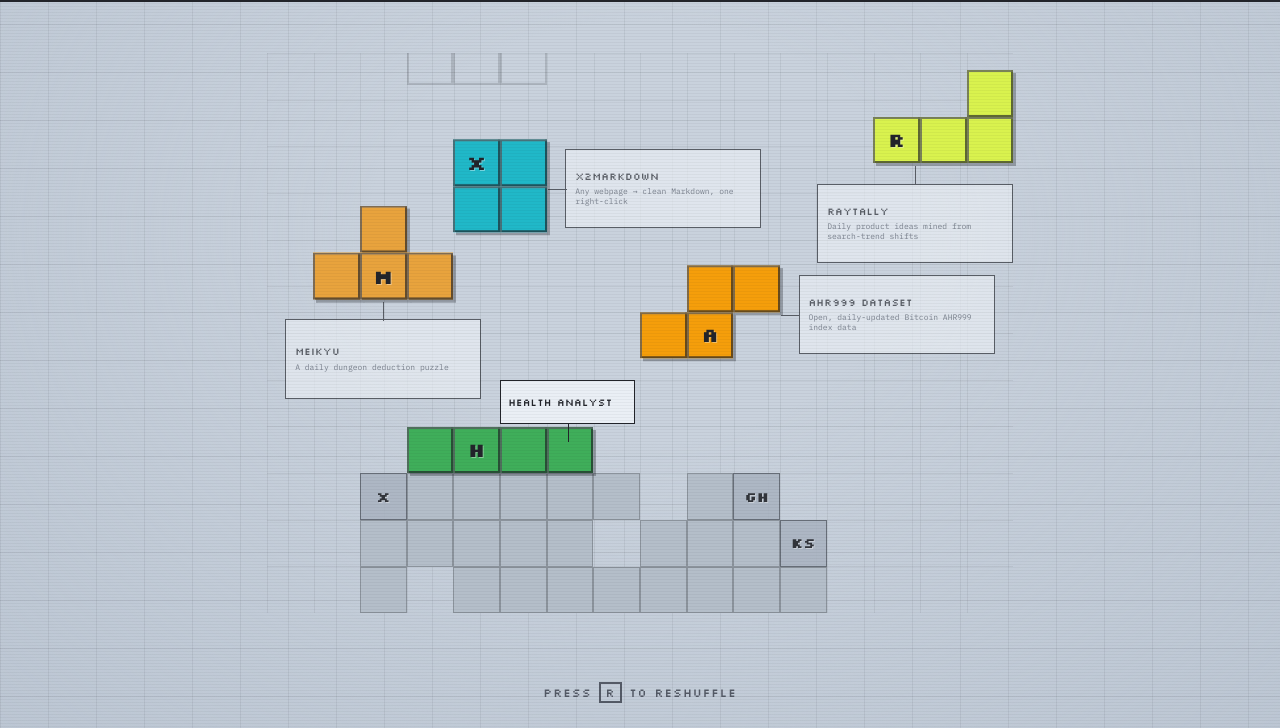
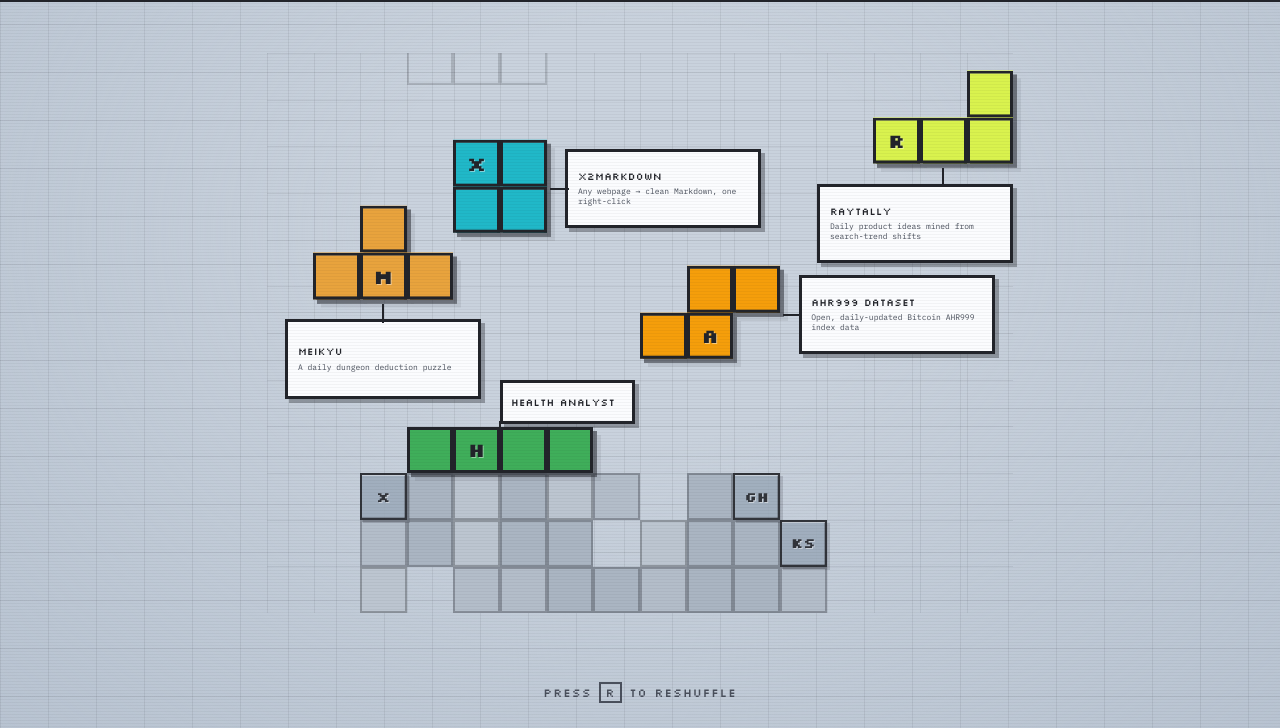
Before and after one commit to RuochenLyu/aix4u, an Astro site: page / in a window 1280 px wide. Shown: the part 72-800 px from the top of the page. Built offline with nearby package versions, Linux system fonts and the light colour scheme; Astro itself is replaced by a stand-in of ours.

Commit message:
fix(style): give light mode its weight back, and land the animations
Light mode read washed out next to the prototype: cell seams are now a
solid 3px near-black with a flat pixel bevel instead of a translucent
hairline, pieces cast a two-step hard shadow, and label cards are near
white with a 3px border and their own pixel shadow. Leader lines gained
the elbow segment. The stack varies its filler tone so it stops reading
as one flat slab.

Also fixes a real bug behind the 'why is that card half faded' mystery:
a steps(n, end) easing combined with a fill freezes one step short of the
final keyframe, so cards rested at two thirds opacity and leaders at four
fifths scale. Every stepped animation now ends on a held keyframe.

Co-Authored-By: Claude Fable 5 <noreply@anthropic.com>

```diff
--- a/src/styles/global.css
+++ b/src/styles/global.css
@@ -31,23 +31,27 @@
   --font-mono: 'IBM Plex Mono', ui-monospace, SFMono-Regular, Menlo, monospace;
 
   --bg: #c9d2dd;
-  --bg-deep: #bcc6d3;
-  --grid-line: rgba(34, 36, 42, 0.07);
+  --bg-deep: #b8c3d1;
+  --grid-line: rgba(34, 36, 42, 0.08);
   --ink: #22242a;
-  --ink-soft: #545a66;
+  --ink-soft: #4a505c;
   --outline: #22242a;
-  --seam: rgba(34, 36, 42, 0.55);
-  --bevel-light: rgba(255, 255, 255, 0.38);
-  --bevel-dark: rgba(0, 0, 0, 0.22);
-  --piece-shadow: rgba(34, 36, 42, 0.32);
+  --seam: #22242a;
+  --bevel-light: rgba(255, 255, 255, 0.45);
+  --bevel-dark: rgba(0, 0, 0, 0.24);
+  --piece-shadow: rgba(34, 36, 42, 0.45);
+  --piece-shadow-step: rgba(34, 36, 42, 0.18);
   --piece-glow: transparent;
-  --card-bg: #eaeff5;
+  --card-bg: #fbfcfe;
   --card-line: #22242a;
-  --tile-fill: #aab4c1;
-  --tile-line: rgba(34, 36, 42, 0.55);
-  --filler-fill: #b4bec9;
-  --filler-line: rgba(34, 36, 42, 0.28);
-  --ghost-line: rgba(34, 36, 42, 0.16);
+  --card-shadow: rgba(34, 36, 42, 0.35);
+  --tile-fill: #9dabbb;
+  --tile-line: #22242a;
+  --filler-fill: #b3bdc9;
+  --filler-fill-b: #aab5c2;
+  --filler-fill-c: #bcc5d0;
+  --filler-line: rgba(34, 36, 42, 0.3);
+  --ghost-line: rgba(34, 36, 42, 0.18);
   --flash: #ffffff;
   --scanline: rgba(34, 36, 42, 0.045);
   --focus: #1a4fd6;
@@ -63,15 +67,19 @@
   --ink: #f3ecdb;
   --ink-soft: #9c968a;
   --outline: #f3ecdb;
-  --seam: rgba(243, 236, 219, 0.4);
-  --bevel-light: rgba(255, 255, 255, 0.22);
+  --seam: rgba(243, 236, 219, 0.45);
+  --bevel-light: rgba(255, 255, 255, 0.2);
   --bevel-dark: rgba(0, 0, 0, 0.35);
   --piece-shadow: rgba(0, 0, 0, 0.55);
+  --piece-shadow-step: rgba(0, 0, 0, 0.25);
   --card-bg: #1d1f26;
   --card-line: #f3ecdb;
+  --card-shadow: rgba(0, 0, 0, 0.55);
   --tile-fill: #2b2f39;
   --tile-line: rgba(243, 236, 219, 0.45);
   --filler-fill: #22252d;
+  --filler-fill-b: #1e212a;
+  --filler-fill-c: #272a33;
   --filler-line: rgba(243, 236, 219, 0.16);
   --ghost-line: rgba(243, 236, 219, 0.13);
   --flash: #fff8e6;
@@ -81,7 +89,9 @@
 
 @media (max-width: 699px) {
   :root {
-    --field-height-budget: 64vh;
+    /* The narrow field is width-bound, so let it claim the height it needs
+       instead of leaving dead bands above and below. */
+    --field-height-budget: 82vh;
   }
 }
 
@@ -344,13 +354,15 @@ a {
   height: 100%;
 }
 
+/* Two stacked hard shadows: the second one shadows the first, which produces a
+   stepped pixel stair rather than a blur. */
 .piece__body {
   position: relative;
-  filter: drop-shadow(3px 3px 0 var(--piece-shadow));
+  filter: drop-shadow(4px 4px 0 var(--piece-shadow)) drop-shadow(4px 4px 0 var(--piece-shadow-step));
 }
 
 :root[data-theme='dark'] .piece__body {
-  filter: drop-shadow(3px 3px 0 var(--piece-shadow)) drop-shadow(0 0 10px var(--piece-glow));
+  filter: drop-shadow(4px 4px 0 var(--piece-shadow)) drop-shadow(0 0 10px var(--piece-glow));
 }
 
 .cell {
@@ -362,10 +374,14 @@ a {
   width: var(--cell);
   height: var(--cell);
   background: var(--piece-fill);
+  /* 3px near-black seam, then a flat pixel bevel: light along the top and left,
+     shade along the bottom and right. No blur, no corner artefacts. */
   box-shadow:
-    inset 0 0 0 2px var(--seam),
-    inset 3px 3px 0 -1px var(--bevel-light),
-    inset -3px -3px 0 -1px var(--bevel-dark);
+    inset 0 0 0 3px var(--seam),
+    inset 0 6px 0 -3px var(--bevel-light),
+    inset 6px 0 0 -3px var(--bevel-light),
+    inset 0 -6px 0 -3px var(--bevel-dark),
+    inset -6px 0 0 -3px var(--bevel-dark);
 }
 
 .cell--icon {
@@ -398,15 +414,24 @@ a {
 }
 
 .piece--link .cell {
-  box-shadow: inset 0 0 0 1px var(--tile-line);
+  box-shadow:
+    inset 0 0 0 2px var(--tile-line),
+    inset 0 5px 0 -2px var(--bevel-light),
+    inset 0 -5px 0 -2px var(--bevel-dark),
+    inset -5px 0 0 -2px var(--bevel-dark);
   font-family: var(--font-pixel);
   font-size: clamp(9px, calc(var(--cell) * 0.3), 20px);
   color: var(--ink);
 }
 
 .piece--link .piece__body {
-  filter: none;
+  filter: drop-shadow(3px 3px 0 var(--piece-shadow-step));
   opacity: 0.9;
+}
+
+.piece--link:hover,
+.piece--link:focus-visible {
+  z-index: 6;
 }
 
 .piece--link:hover .piece__body,
@@ -414,16 +439,49 @@ a {
   opacity: 1;
 }
 
-.piece:hover .piece__body {
-  filter: drop-shadow(5px 5px 0 var(--piece-shadow));
+/* Two letters cannot carry a destination, so name the tile on hover/focus. */
+.piece--link::after {
+  content: attr(data-name);
+  position: absolute;
+  bottom: calc(100% + 8px);
+  left: 50%;
+  z-index: 1;
+  padding: 0.3em 0.5em;
+  border: 2px solid var(--card-line);
+  background: var(--card-bg);
+  box-shadow: 3px 3px 0 var(--card-shadow);
+  color: var(--ink);
+  font-family: var(--font-pixel);
+  font-size: clamp(8px, calc(var(--cell) * 0.2), 12px);
+  white-space: nowrap;
+  opacity: 0;
+  transform: translateX(-50%);
+  pointer-events: none;
+}
+
+.piece--link:hover::after,
+.piece--link:focus-visible::after {
+  opacity: 1;
+}
+
+.piece--product:hover .piece__body {
+  filter: drop-shadow(6px 6px 0 var(--piece-shadow)) drop-shadow(4px 4px 0 var(--piece-shadow-step));
 }
 
 .filler {
   width: var(--cell);
   height: var(--cell);
   background: var(--filler-fill);
-  box-shadow: inset 0 0 0 1px var(--filler-line);
+  box-shadow: inset 0 0 0 2px var(--filler-line);
   z-index: 1;
+}
+
+.filler[data-tone='1'] {
+  background: var(--filler-fill-b);
+}
+
+.filler[data-tone='2'] {
+  background: var(--filler-fill-c);
 }
 
 /* --- label cards --------------------------------------------------------- */
@@ -439,9 +497,10 @@ a {
   gap: 0.25em;
   width: calc(var(--lw) * var(--cell));
   min-height: calc(var(--lh) * var(--cell));
-  padding: 0.4em 0.55em;
-  border: 1px solid var(--card-line);
+  padding: 0.45em 0.6em;
+  border: 3px solid var(--card-line);
   background: var(--card-bg);
+  box-shadow: 4px 4px 0 var(--card-shadow);
   pointer-events: none;
 }
 
@@ -462,51 +521,151 @@ a {
   display: none;
 }
 
+/* Compact cards keep their tagline for hover; it lifts above the scene so the
+   reveal reads as deliberate rather than as a layout accident. */
+.piece:hover + .label,
+.piece:focus-visible + .label {
+  z-index: 7;
+}
+
 .piece:hover + .label .label__tagline,
-.label--compact:hover .label__tagline {
+.piece:focus-visible + .label .label__tagline {
   display: block;
 }
 
-/* Stepped pixel leader line from the piece edge to the card. */
+/* Stepped pixel leader: a run along the card→piece axis, plus an elbow back to
+   the card's centre line when the card had to slide past its piece. */
 .label__leader {
   position: absolute;
   background: var(--card-line);
 }
 
+.label__leader::after {
+  content: '';
+  position: absolute;
+  background: var(--card-line);
+}
+
+.label[data-side='right'] .label__leader,
+.label[data-side='left'] .label__leader {
+  width: calc(var(--leader) * var(--cell));
+  height: 2px;
+}
+
 .label[data-side='right'] .label__leader {
   right: 100%;
-  top: 50%;
-  width: calc(var(--leader) * var(--cell));
-  height: 1px;
   transform-origin: right center;
 }
 
 .label[data-side='left'] .label__leader {
   left: 100%;
-  top: 50%;
-  width: calc(var(--leader) * var(--cell));
-  height: 1px;
   transform-origin: left center;
 }
 
+.label[data-side='above'] .label__leader,
+.label[data-side='below'] .label__leader {
+  width: 2px;
+  height: calc(var(--leader) * var(--cell));
+}
+
 .label[data-side='above'] .label__leader {
-  left: 50%;
   top: 100%;
-  width: 1px;
-  height: calc(var(--leader) * var(--cell));
   transform-origin: center top;
 }
 
 .label[data-side='below'] .label__leader {
-  left: 50%;
   bottom: 100%;
-  width: 1px;
-  height: calc(var(--leader) * var(--cell));
   transform-origin: center bottom;
 }
 
+/* Straight run: the card lines up with its piece. */
+.label[data-cross='flat'][data-side='right'] .label__leader,
+.label[data-cross='flat'][data-side='left'] .label__leader {
+  top: calc(50% - 1px);
+}
+
+.label[data-cross='flat'][data-side='above'] .label__leader,
+.label[data-cross='flat'][data-side='below'] .label__leader {
+  left: calc(50% - 1px);
+}
+
+/* Elbow: `start` means the piece sits before the card's centre on the cross
+   axis (above it, or left of it), `end` means after. */
+.label[data-cross='start'][data-side='right'] .label__leader,
+.label[data-cross='start'][data-side='left'] .label__leader {
+  top: calc(50% - 1px - var(--cross) * var(--cell));
+}
+
+.label[data-cross='end'][data-side='right'] .label__leader,
+.label[data-cross='end'][data-side='left'] .label__leader {
+  top: calc(50% - 1px + var(--cross) * var(--cell));
+}
+
+.label[data-cross='start'][data-side='above'] .label__leader,
+.label[data-cross='start'][data-side='below'] .label__leader {
+  left: calc(50% - 1px - var(--cross) * var(--cell));
+}
+
+.label[data-cross='end'][data-side='above'] .label__leader,
+.label[data-cross='end'][data-side='below'] .label__leader {
+  left: calc(50% - 1px + var(--cross) * var(--cell));
+}
+
+.label[data-cross='flat'] .label__leader::after,
+.label[data-connected='false'] .label__leader {
+  display: none;
+}
+
+.label[data-side='right'] .label__leader::after,
+.label[data-side='left'] .label__leader::after {
+  width: 2px;
+  height: calc(var(--cross) * var(--cell));
+}
+
+.label[data-side='right'] .label__leader::after {
+  right: 0;
+}
+
+.label[data-side='left'] .label__leader::after {
+  left: 0;
+}
+
+.label[data-cross='start'][data-side='right'] .label__leader::after,
+.label[data-cross='start'][data-side='left'] .label__leader::after {
+  top: 0;
+}
+
+.label[data-cross='end'][data-side='right'] .label__leader::after,
+.label[data-cross='end'][data-side='left'] .label__leader::after {
+  bottom: 0;
+}
+
+.label[data-side='above'] .label__leader::after,
+.label[data-side='below'] .label__leader::after {
+  height: 2px;
+  width: calc(var(--cross) * var(--cell));
+}
+
+.label[data-side='above'] .label__leader::after {
+  top: 0;
+}
+
+.label[data-side='below'] .label__leader::after {
+  bottom: 0;
+}
+
+.label[data-cross='start'][data-side='above'] .label__leader::after,
+.label[data-cross='start'][data-side='below'] .label__leader::after {
+  left: 0;
+}
+
+.label[data-cross='end'][data-side='above'] .label__leader::after,
+.label[data-cross='end'][data-side='below'] .label__leader::after {
+  right: 0;
+}
+
 .label--compact {
-  padding: 0.25em 0.45em;
+  padding: 0.3em 0.5em;
 }
 
 /* --- ghost piece & line-clear flash -------------------------------------- */
@@ -601,9 +760,15 @@ a {
 
 /* --- animation ----------------------------------------------------------- */
 
+/* Every stepped animation ends on a held keyframe: a `steps(n, end)` easing
+   combined with a fill can otherwise freeze one step short of the final value,
+   which would leave pieces off-grid and cards half-faded. */
 @keyframes piece-fall {
   from {
     transform: translate3d(0, var(--fall-from), 0);
+  }
+  92% {
+    transform: translate3d(0, 0, 0);
   }
   to {
     transform: translate3d(0, 0, 0);
@@ -614,11 +779,14 @@ a {
   0% {
     transform: translateY(0);
   }
-  35% {
+  30% {
     transform: translateY(2px);
   }
-  70% {
+  60% {
     transform: translateY(-1px);
+  }
+  85% {
+    transform: translateY(0);
   }
   100% {
     transform: translateY(0);
@@ -641,6 +809,9 @@ a {
   from {
     opacity: 0;
   }
+  80% {
+    opacity: 1;
+  }
   to {
     opacity: 1;
   }
@@ -649,6 +820,9 @@ a {
 @keyframes leader-grow {
   from {
     transform: scale(0);
+  }
+  80% {
+    transform: scale(1);
   }
   to {
     transform: scale(1);
@@ -665,6 +839,9 @@ a {
 }
 
 @keyframes hard-drop {
+  85% {
+    transform: translate3d(0, var(--hard-drop), 0);
+  }
   to {
     transform: translate3d(0, var(--hard-drop), 0);
   }
```
